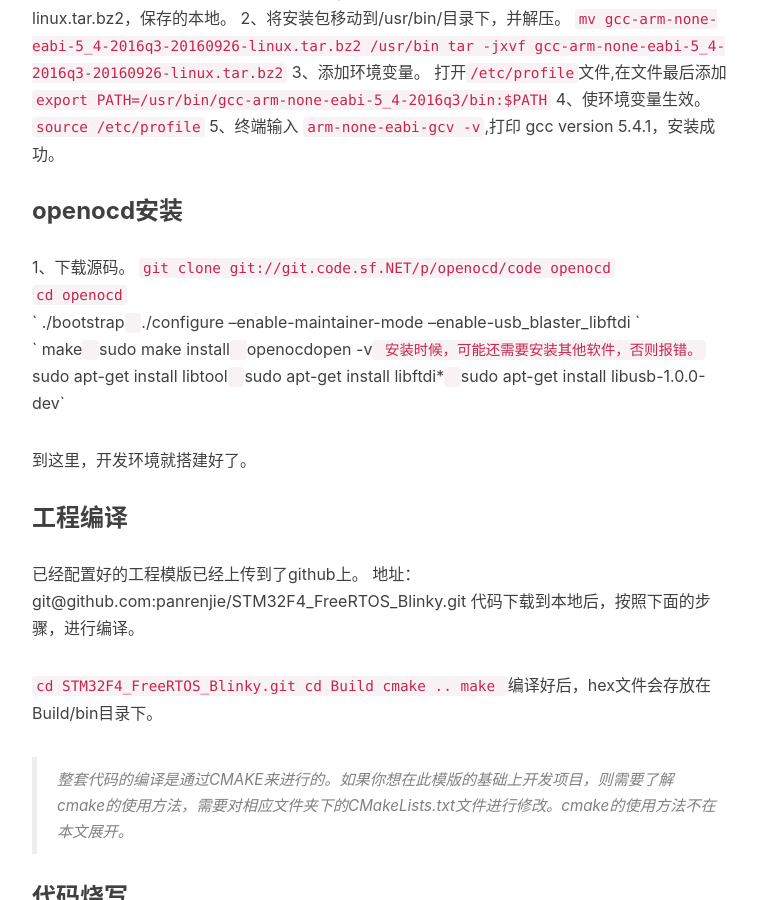
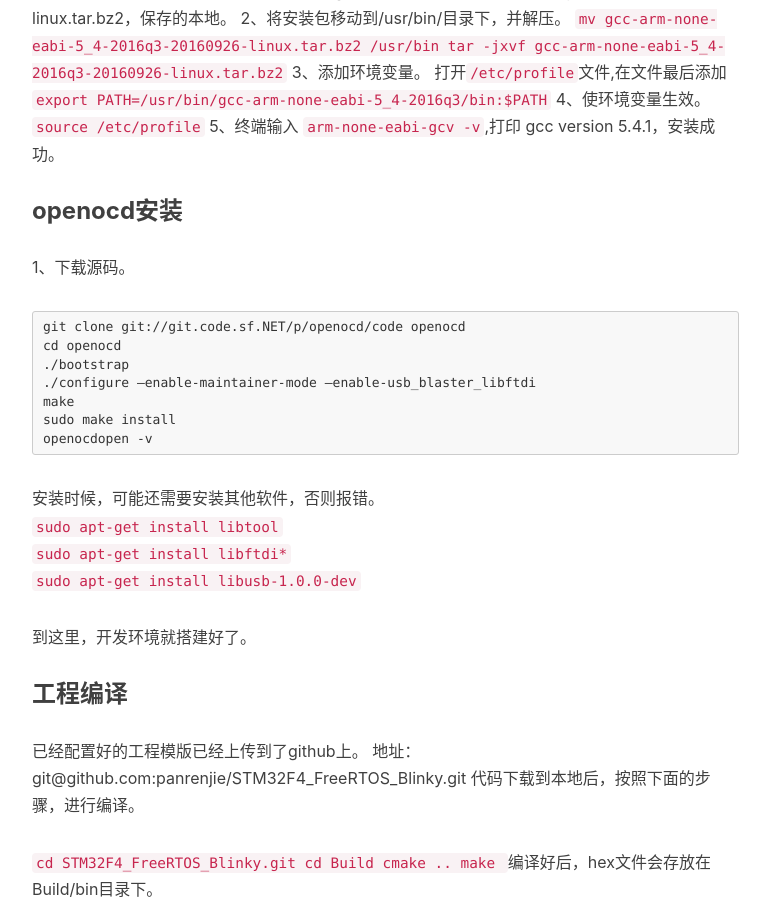
Before and after one commit to panrenjie/panrenjie.github.io, a Jekyll site: the page built from _posts/2017-05-27-use-CMake-for-STM32-develop.md, in a window 1280 px wide and 900 px high, scrolled down 1478 px. Shown: the whole window, without its empty margins (233-1003 px from the left). Built offline with Jekyll 4.4.1, drawn with Linux system fonts in a browser that asks for light colours; nearby versions of some CDN libraries; comment, search, counter and statistics services are not loaded.

````diff
--- a/_posts/2017-05-27-use-CMake-for-STM32-develop.md
+++ b/_posts/2017-05-27-use-CMake-for-STM32-develop.md
@@ -61,13 +61,16 @@ tar -xvf cmake-3.8.1-Linux-x86_64.tar.gz`
 
 ### openocd安装
 1、下载源码。
-`git clone git://git.code.sf.NET/p/openocd/code openocd`
-`cd openocd`
-` ./bootstrap`
-` ./configure –enable-maintainer-mode –enable-usb_blaster_libftdi `
-` make`
-` sudo make install`
-` openocdopen -v`
+
+```
+git clone git://git.code.sf.NET/p/openocd/code openocd
+cd openocd
+./bootstrap
+./configure –enable-maintainer-mode –enable-usb_blaster_libftdi
+make
+sudo make install
+openocdopen -v
+```
 安装时候，可能还需要安装其他软件，否则报错。
 `sudo apt-get install libtool`
 `sudo apt-get install libftdi*`
````
